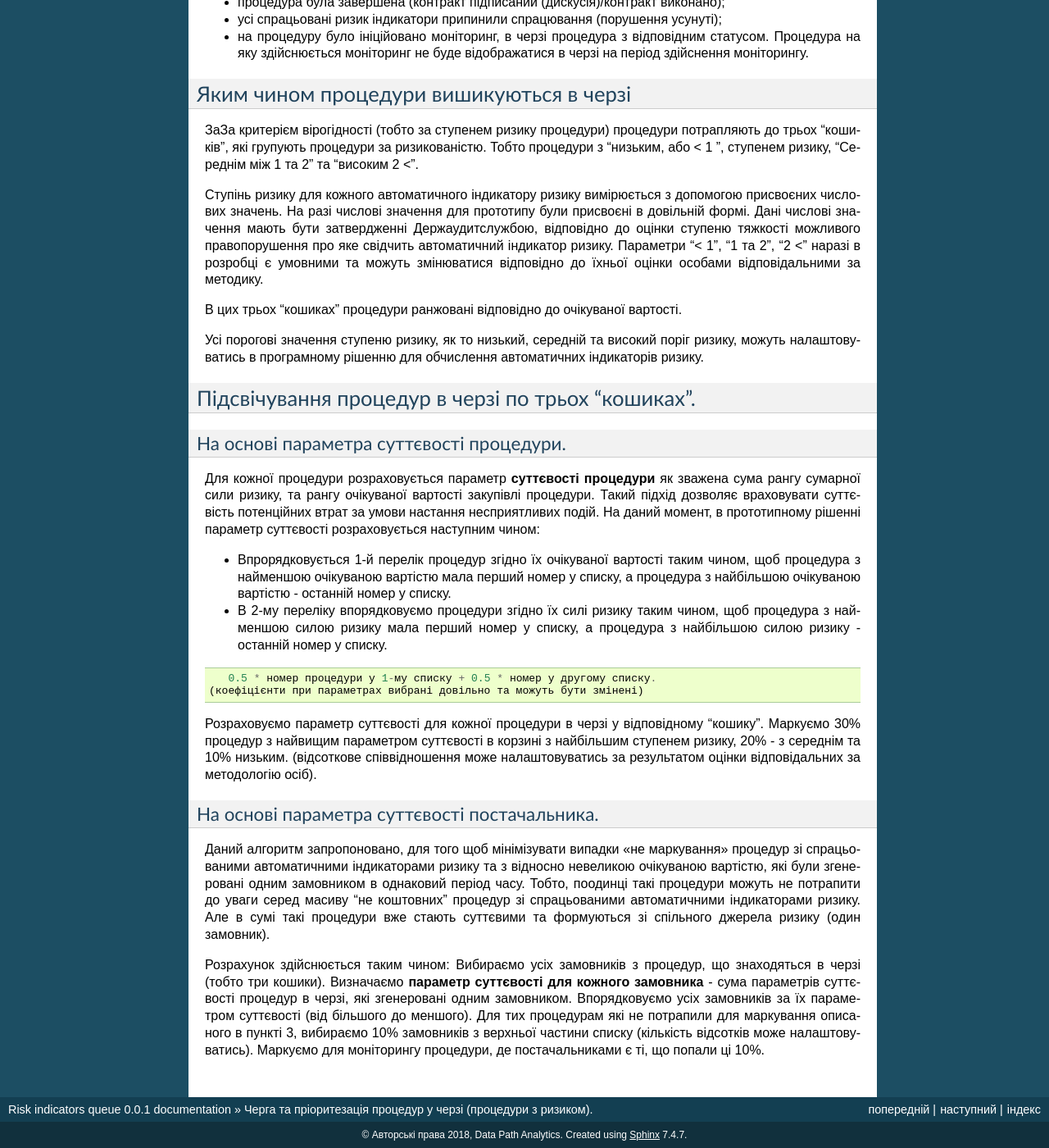
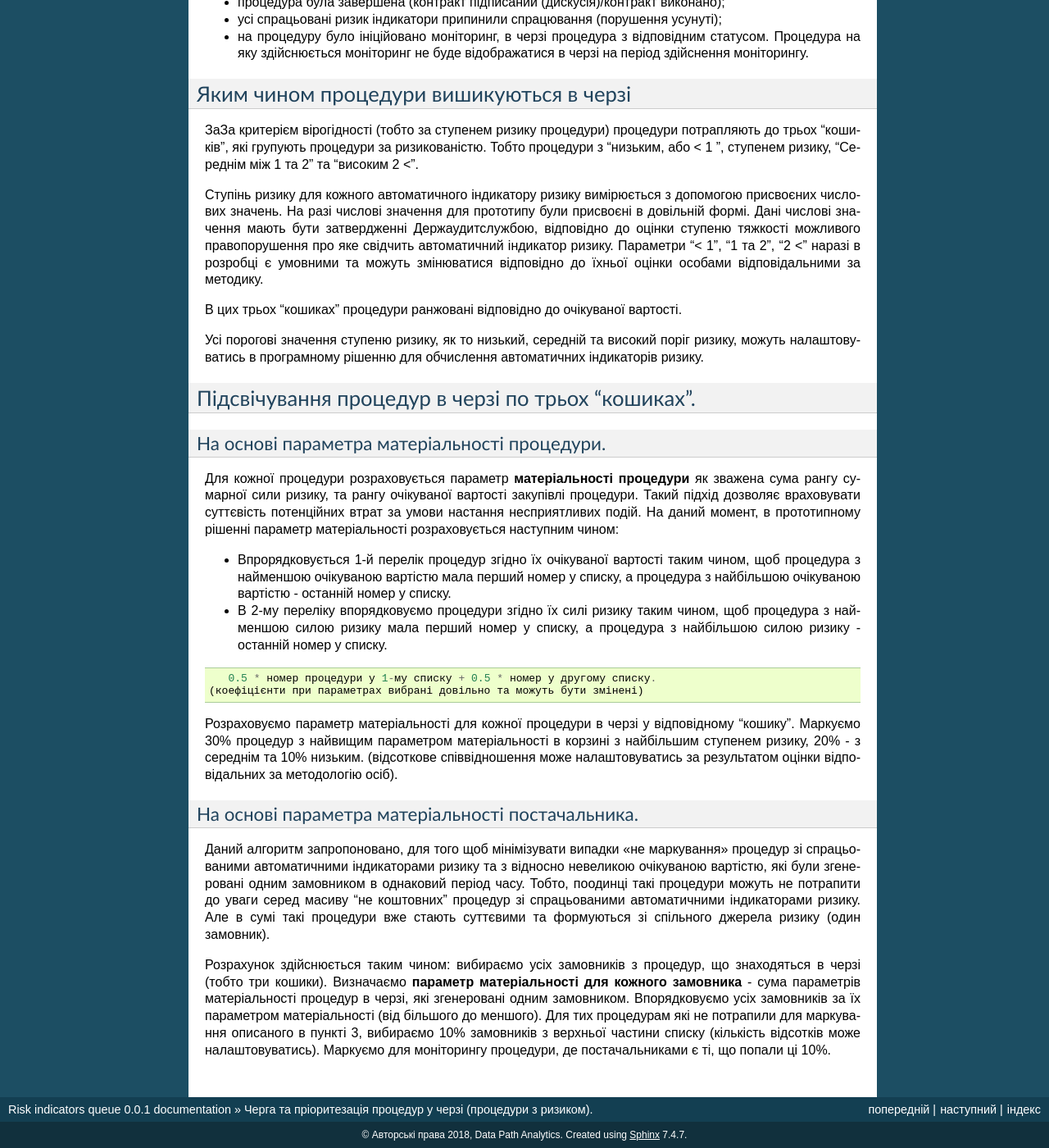
Before and after one commit to DataPathAnalytics/indicators-queue, a Sphinx documentation site: the page built from docs/description_queue.rst, in a window 1280 px wide and 1400 px high, scrolled down 985 px. Shown: the whole window at 82% size. Built offline with Sphinx 7.4.7, drawn with Linux system fonts in a browser that asks for light colours; some of the changed text lies outside the part shown.

Commit message:
Update description_queue.rst

```diff
--- a/docs/description_queue.rst
+++ b/docs/description_queue.rst
@@ -54,10 +54,10 @@
 Підсвічування процедур в черзі по трьох “кошиках”.
 **************************************************
 
-На основі параметра суттєвості процедури.
+На основі параметра матеріальності процедури.
 =========================================
 
-Для кожної процедури розраховується параметр **суттєвості процедури** як зважена сума рангу сумарної сили ризику, та рангу очікуваної вартості закупівлі процедури. Такий підхід дозволяє враховувати суттєвість потенційних втрат за умови настання несприятливих подій. На даний момент, в прототипному рішенні  параметр суттєвості розраховується наступним чином:
+Для кожної процедури розраховується параметр **матеріальності процедури** як зважена сума рангу сумарної сили ризику, та рангу очікуваної вартості закупівлі процедури. Такий підхід дозволяє враховувати суттєвість потенційних втрат за умови настання несприятливих подій. На даний момент, в прототипному рішенні  параметр матеріальності розраховується наступним чином:
 
 +   Впрорядковується 1-й перелік процедур згідно їх очікуваної вартості таким чином, щоб процедура з найменшою очікуваною вартістю мала перший номер у списку, а процедура з найбільшою очікуваною вартістю - останній номер у списку.
 
@@ -69,12 +69,12 @@
     0.5 * номер процедури у 1-му списку + 0.5 * номер у другому списку.
  (коефіцієнти при параметрах вибрані довільно та можуть бути змінені)
 
-Розраховуємо параметр суттєвості для кожної процедури в черзі у відповідному “кошику”. Маркуємо 30% процедур з найвищим параметром суттєвості в корзині з найбільшим ступенем ризику, 20% - з середнім та 10% низьким. (відсоткове співвідношення може налаштовуватись за результатом оцінки відповідальних за методологію осіб).
+Розраховуємо параметр матеріальності для кожної процедури в черзі у відповідному “кошику”. Маркуємо 30% процедур з найвищим параметром матеріальності в корзині з найбільшим ступенем ризику, 20% - з середнім та 10% низьким. (відсоткове співвідношення може налаштовуватись за результатом оцінки відповідальних за методологію осіб).
 
 
-На основі параметра суттєвості постачальника.
-=============================================
+На основі параметра матеріальності постачальника.
+=================================================
 
 Даний алгоритм запропоновано, для того щоб мінімізувати випадки «не маркування» процедур зі спрацьованими автоматичними індикаторами ризику та з відносно невеликою очікуваною вартістю, які були згенеровані одним замовником в однаковий період часу. Тобто, поодинці такі процедури можуть не потрапити до уваги серед масиву “не коштовних” процедур зі спрацьованими автоматичними індикаторами ризику. Але в сумі такі процедури вже стають суттєвими та формуються зі спільного джерела ризику (один замовник).
 
-Розрахунок здійснюється таким чином: Вибираємо усіх замовників з процедур, що знаходяться в черзі (тобто три кошики). Визначаємо **параметр суттєвості для кожного замовника** - сума параметрів суттєвості процедур в черзі, які згенеровані одним замовником. Впорядковуємо усіх замовників за їх параметром суттєвості (від більшого до меншого). Для тих процедурам які не потрапили для маркування описаного в пункті 3, вибираємо 10% замовників з верхньої частини списку (кількість відсотків може налаштовуватись). Маркуємо для моніторингу процедури, де постачальниками є ті, що попали ці 10%.
+Розрахунок здійснюється таким чином: вибираємо усіх замовників з процедур, що знаходяться в черзі (тобто три кошики). Визначаємо **параметр матеріальності для кожного замовника** - сума параметрів матеріальності процедур в черзі, які згенеровані одним замовником. Впорядковуємо усіх замовників за їх параметром матеріальності (від більшого до меншого). Для тих процедурам які не потрапили для маркування описаного в пункті 3, вибираємо 10% замовників з верхньої частини списку (кількість відсотків може налаштовуватись). Маркуємо для моніторингу процедури, де постачальниками є ті, що попали ці 10%.
```
